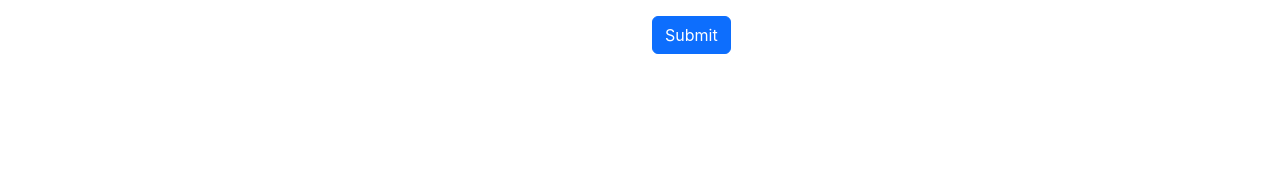
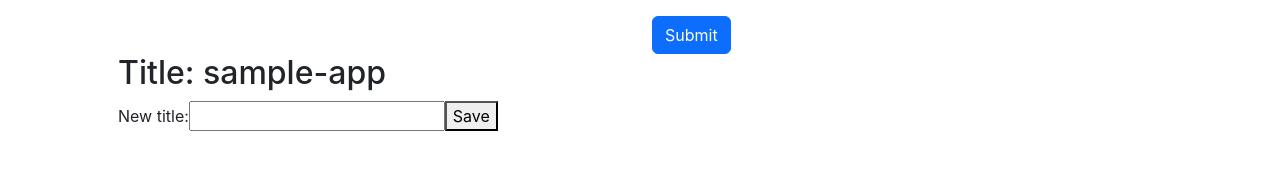
Before and after one commit to hieumai1905/sample-app-angular, an Angular app: page / in a window 1280 px wide. Shown: the part 1165-1334 px from the top of the page. Before the commit the page ends 1267 px from the top, so only its background shows below. Built offline with nearby package versions, Linux system fonts and the light colour scheme.

Commit message:
interaction input & output

```diff
--- a/src/app/app.component.html
+++ b/src/app/app.component.html
@@ -188,6 +188,9 @@
 
   <app-show-list-product>
   </app-show-list-product>
+
+  <app-component-interaction [titleOfChild]="title" (newTitleEvent)="changeTitle($event)">
+  </app-component-interaction>
 </div>
 
 <!-- * * * * * * * * * * * * * * * * * * * * * * * * * * * * * * * * -->
--- a/src/app/app.component.ts
+++ b/src/app/app.component.ts
@@ -1,16 +1,21 @@
-import { Component } from '@angular/core';
-import { RouterOutlet } from '@angular/router';
+import {Component} from '@angular/core';
+import {RouterOutlet} from '@angular/router';
 import {FontSizeEditorComponent} from "./font-size-editor/font-size-editor.component";
 import {ShowInfoAnimalComponent} from "./show-info-animal/show-info-animal.component";
 import {ShowListProductComponent} from "./show-list-product/show-list-product.component";
+import {ComponentInteractionComponent} from "./component-interaction/component-interaction.component";
 
 @Component({
   selector: 'app-root',
   standalone: true,
-  imports: [RouterOutlet, FontSizeEditorComponent, ShowInfoAnimalComponent, ShowListProductComponent],
+  imports: [RouterOutlet, FontSizeEditorComponent, ShowInfoAnimalComponent, ShowListProductComponent, ComponentInteractionComponent],
   templateUrl: './app.component.html',
   styleUrl: './app.component.css'
 })
 export class AppComponent {
   title = 'sample-app';
+
+  changeTitle(value: string) {
+    this.title = value;
+  }
 }
--- /dev/null
+++ b/src/app/component-interaction/component-interaction.component.html
@@ -0,0 +1,4 @@
+<h2>Title: {{ titleOfChild }}</h2>
+<label>New title:</label>
+<input type="text" #element>
+<button (click)="changeTitleChild(element.value)">Save</button>
--- /dev/null
+++ b/src/app/component-interaction/component-interaction.component.ts
@@ -0,0 +1,21 @@
+import {Component, EventEmitter, Input, Output} from '@angular/core';
+import {FormsModule} from "@angular/forms";
+
+@Component({
+  selector: 'app-component-interaction',
+  standalone: true,
+  imports: [
+    FormsModule
+  ],
+  templateUrl: './component-interaction.component.html',
+  styleUrl: './component-interaction.component.css'
+})
+export class ComponentInteractionComponent {
+  @Input() titleOfChild: string | undefined;
+
+  @Output() newTitleEvent = new EventEmitter<string>();
+
+  changeTitleChild(value: string) {
+    this.newTitleEvent.emit(value);
+  }
+}
```
Also changed, not shown: src/app/component-interaction/component-interaction.component.css (added), 1 other file (tests, documents, lock files or other folders).
